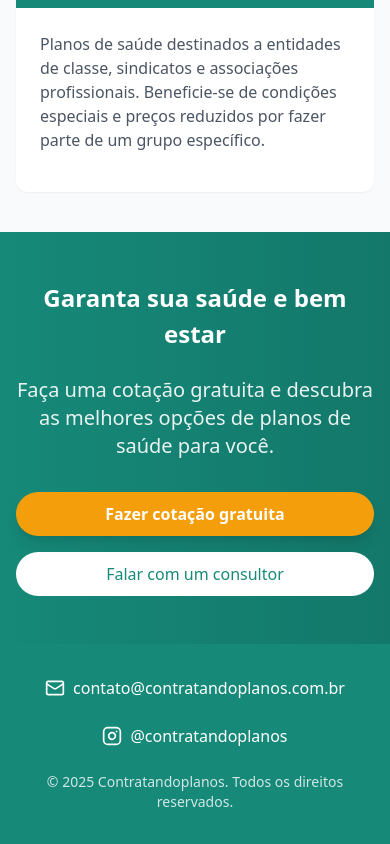
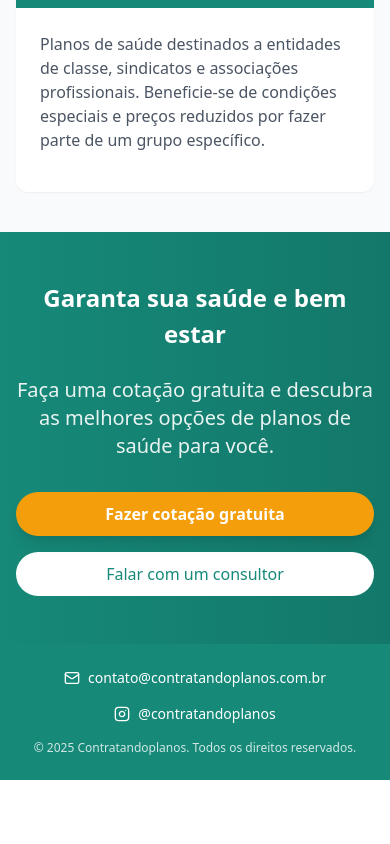
Before and after one commit to matheusgmdr7/contratandoplanos, a Next.js app: page / in a window 390 px wide. Shown: the part 2653-3497 px from the top of the page. After the commit the page ends 3433 px from the top, so only its background shows below. Built offline with nearby package versions, Linux system fonts and the light colour scheme.

Commit message:
Update footer.tsx

```diff
--- a/components/footer.tsx
+++ b/components/footer.tsx
@@ -3,26 +3,29 @@ import { Instagram, Mail } from "lucide-react"
 export default function Footer() {
   return (
     <footer className="bg-[#168979] text-white">
-      <div className="container mx-auto px-4 md:px-6 py-8">
-        <div className="flex flex-col md:flex-row justify-center items-center gap-6">
+      <div className="container mx-auto px-4 md:px-6 py-6 md:py-8">
+        <div className="flex flex-col md:flex-row justify-center items-center gap-4 md:gap-6">
           <div className="flex items-center">
-            <Mail className="h-5 w-5 mr-2" />
+            <Mail className="h-4 w-4 md:h-5 md:w-5 mr-2" />
             <a
               href="mailto:contato@contratandoplanos.com.br"
-              className="text-white hover:text-white/80 transition-colors"
+              className="text-white hover:text-white/80 transition-colors text-sm md:text-base"
             >
               contato@contratandoplanos.com.br
             </a>
           </div>
 
-          <a href="#" className="flex items-center text-white hover:text-white/80 transition-colors">
-            <Instagram className="h-5 w-5 mr-2" />
+          <a
+            href="#"
+            className="flex items-center text-white hover:text-white/80 transition-colors text-sm md:text-base"
+          >
+            <Instagram className="h-4 w-4 md:h-5 md:w-5 mr-2" />
             <span>@contratandoplanos</span>
           </a>
         </div>
 
-        <div className="text-center mt-6">
-          <p className="text-white/80 text-sm">© 2025 Contratandoplanos. Todos os direitos reservados.</p>
+        <div className="text-center mt-4 md:mt-6">
+          <p className="text-white/80 text-xs md:text-sm">© 2025 Contratandoplanos. Todos os direitos reservados.</p>
         </div>
       </div>
     </footer>
```
